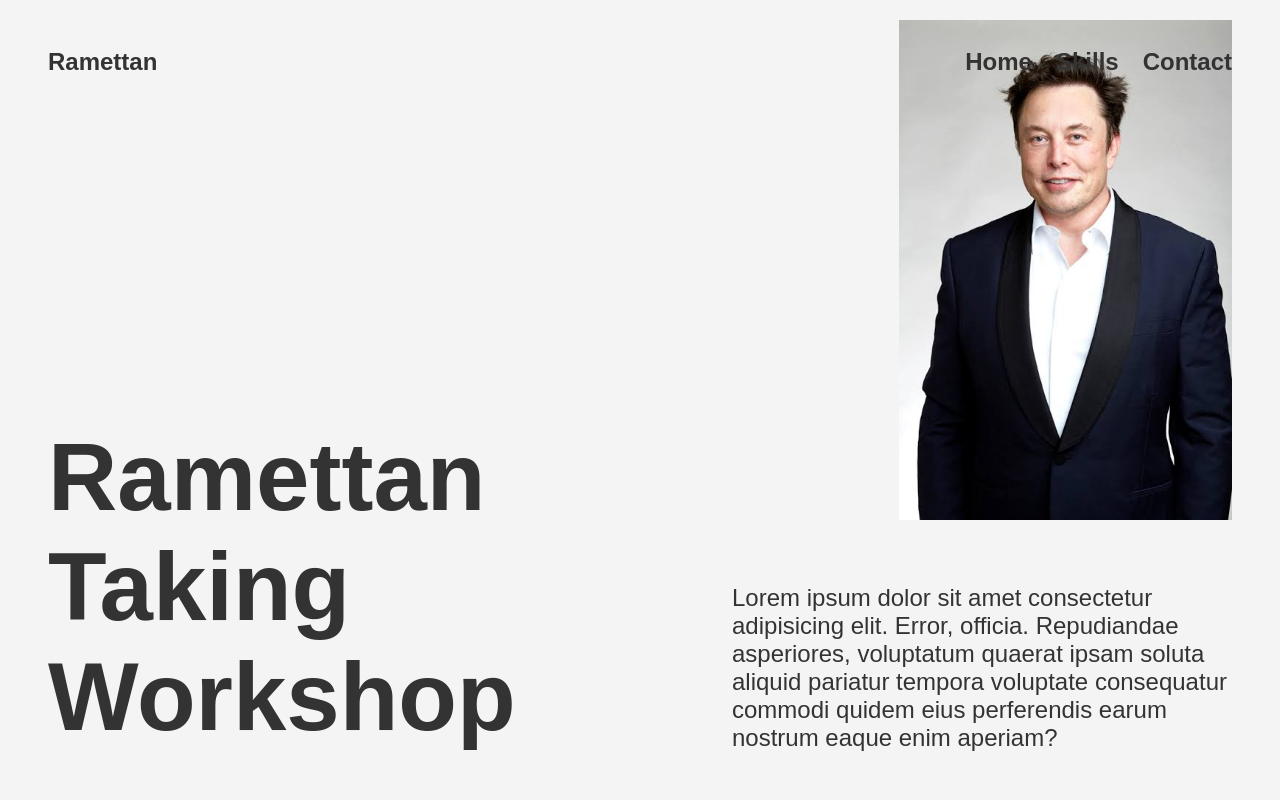
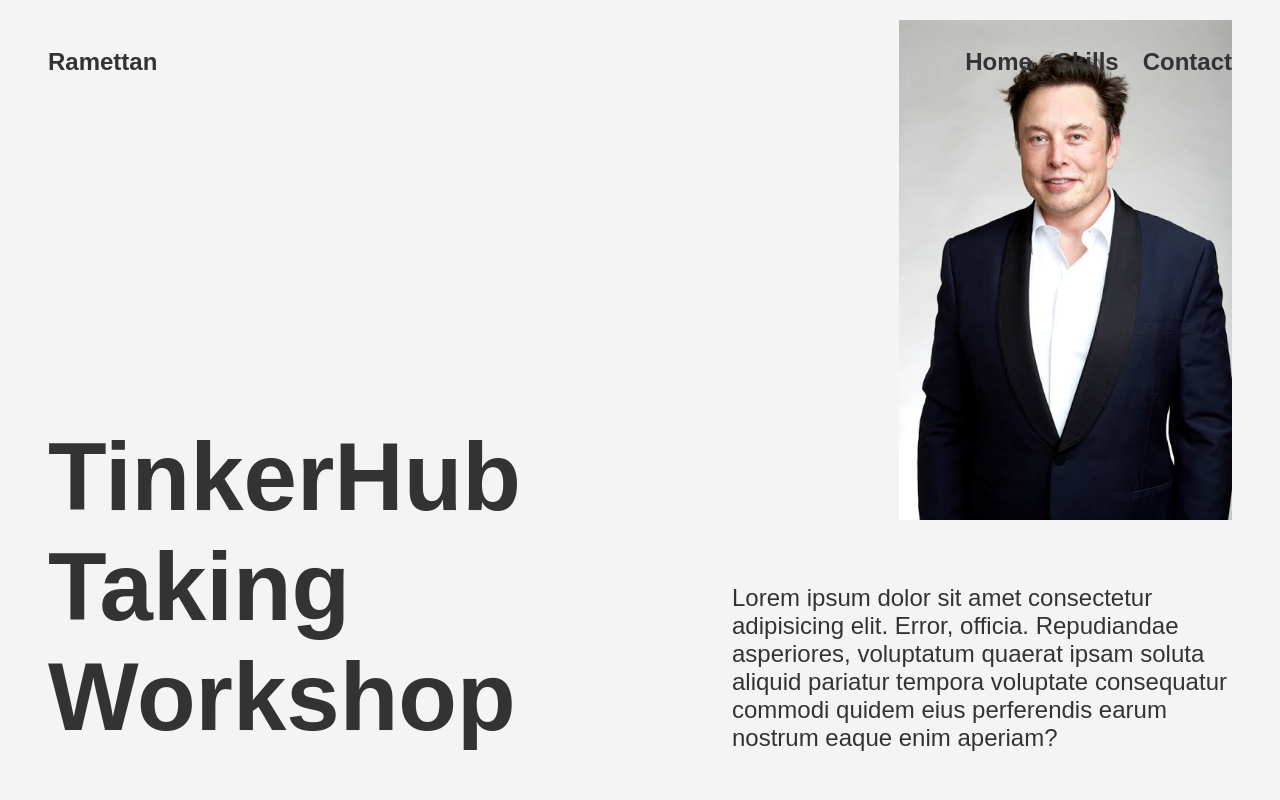
Before and after one commit to abhiramkunnath/BasicWebWorkshop, a plain HTML site: page index.html in a window 1280 px wide. Shown: the top 800 px of the page. Drawn offline with Linux system fonts and the light colour scheme; grey boxes are pictures that could not be loaded.

Commit message:
small changes

```diff
--- a/index.html
+++ b/index.html
@@ -20,7 +20,7 @@
     <main>
       <section id="home" class="main container">
         <div class="left">
-          <h1>Ramettan<br />Taking Workshop</h1>
+          <h1>TinkerHub<br />Taking Workshop</h1>
         </div>
         <div class="right">
           <img class="musk" src="./assets/images.jpeg" alt="Workshop Image" />
```
